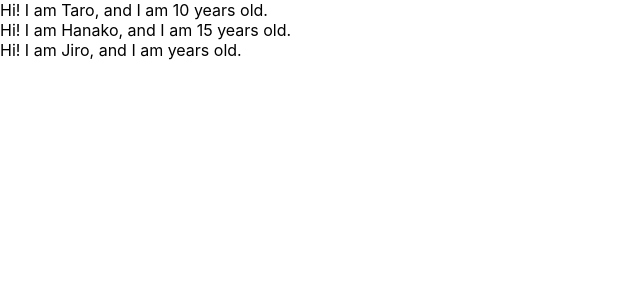
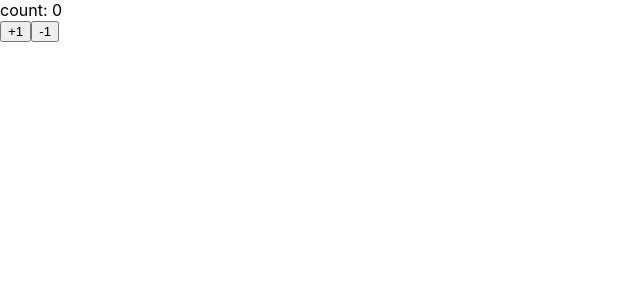
Before and after one commit to KobayashiTakaki/react-redux-crud-application, a React (Create React App) app: page / in a window 1280 px wide. Shown: the top 300 px of the page, without its empty margins (0-640 px from the left). Built offline with nearby package versions, Linux system fonts and the light colour scheme.

Commit message:
learn state and setState

```diff
--- a/src/App.js
+++ b/src/App.js
@@ -1,31 +1,30 @@
-import React from 'react';
-import PropTypes from 'prop-types';
+import React, { Component } from 'react';
 
-const App = () => {
-  const profiles = [
-    { name: "Taro", age: 10 },
-    { name: "Hanako", age: 15},
-    { name: "Jiro" }
-  ]
-  return (
-    <div>
-      {
-        profiles.map((profile, index) => {
-          return <User name={profile.name} age={profile.age} key={index}/>
-        })
-      }
-    </div>
-  )
+const App = () => (<Counter></Counter>)
 
-}
+class Counter extends Component {
+  constructor(props) {
+    super(props)
+    this.state = { count: 0 }
+  }
 
-const User = (props) => {
-  return <div>Hi! I am {props.name}, and I am {props.age} years old.</div>
-}
+  handlePlusButton = () => {
+    this.setState({ count: this.state.count + 1 })
+  }
 
-User.propTypes = {
-  name: PropTypes.string,
-  age: PropTypes.number.isRequied
+  handleMinusButton = () => {
+    this.setState({ count: this.state.count - 1 })
+  }
+
+  render() {
+    return (
+      <React.Fragment>
+        <div>count: { this.state.count }</div>
+        <button onClick={this.handlePlusButton}>+1</button>
+        <button onClick={this.handleMinusButton}>-1</button>
+      </React.Fragment>
+    )
+  }
 }
 
 export default App;
```
